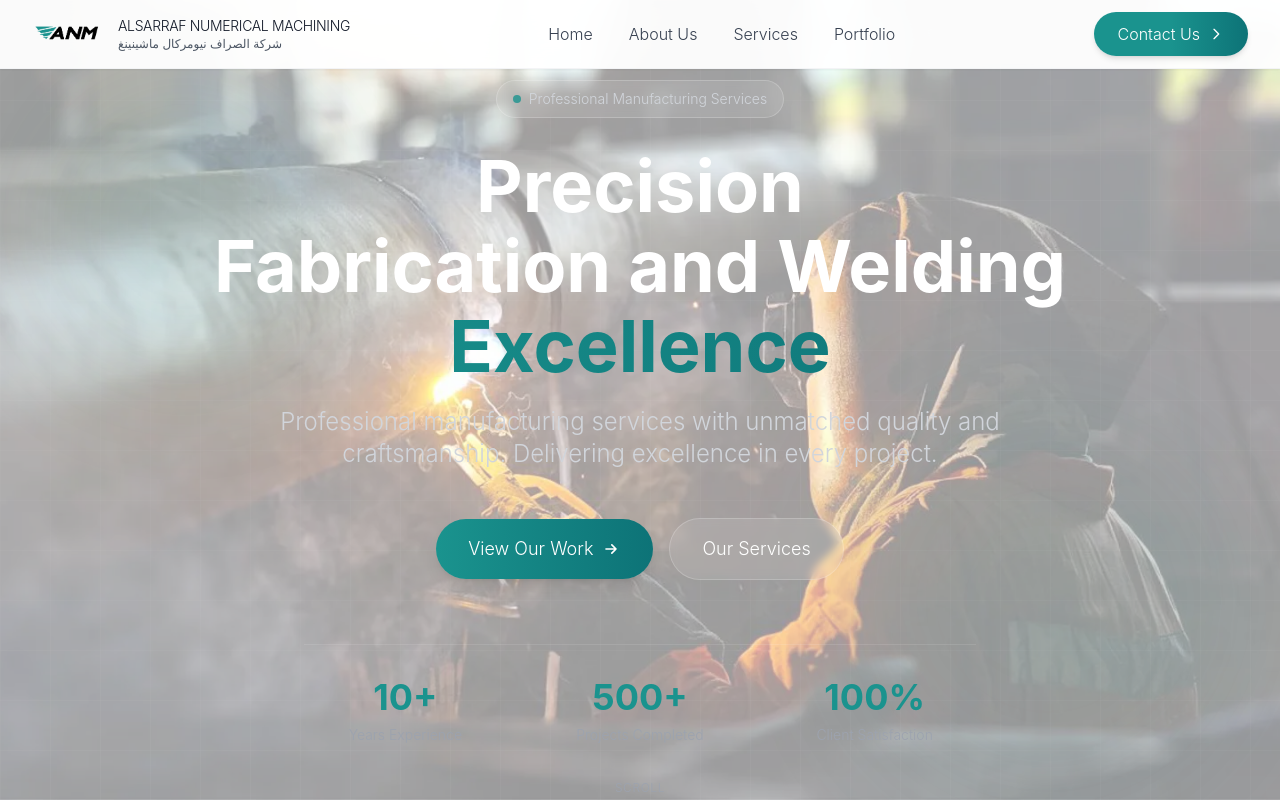
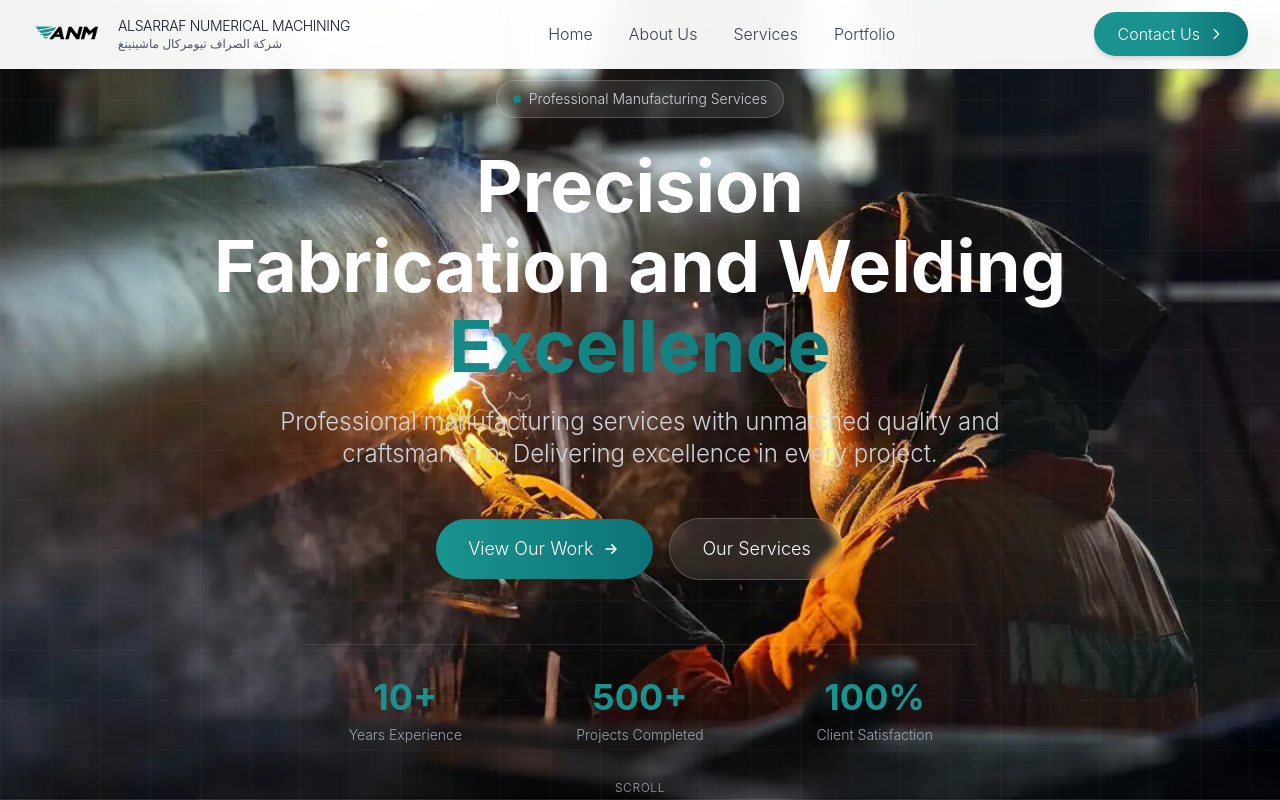
Before and after one commit to XCO67/Welding, a Next.js app: page / in a window 1280 px wide. Shown: the top 800 px of the page. Built offline with nearby package versions, Linux system fonts and the light colour scheme.

Commit message:
Remove opacity filter from background image

```diff
--- a/app/page.tsx
+++ b/app/page.tsx
@@ -15,7 +15,7 @@ export default function Home() {
           src="/pictures/welder-engineer-ss2495429543.webp"
           alt=""
           fill
-          className="object-cover opacity-40"
+          className="object-cover"
           priority
           unoptimized
         />
```
